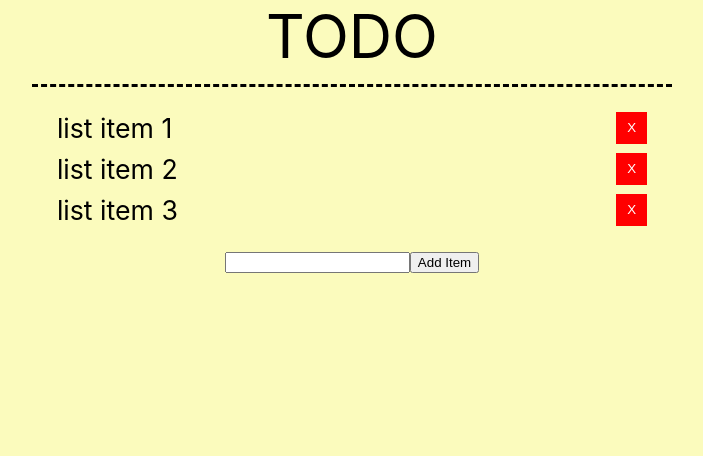
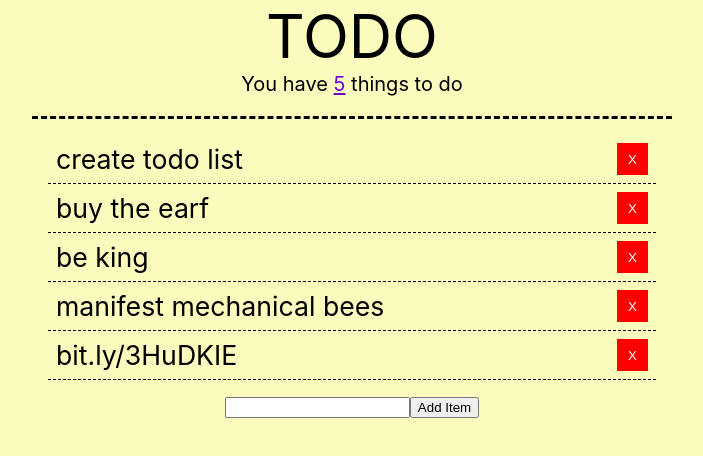
Before and after one commit to dandrewbarlow/fwd-lab7, a React (Create React App) app: page / in a window 1280 px wide. Shown: the top 456 px of the page, without its empty margins (288-991 px from the left). Built offline with nearby package versions, Linux system fonts and the light colour scheme.

Commit message:
final final polish

```diff
--- a/public/index.html
+++ b/public/index.html
@@ -24,7 +24,7 @@
       work correctly both with client-side routing and a non-root public URL.
       Learn how to configure a non-root public URL by running `npm run build`.
     -->
-    <title>React App</title>
+    <title>To Do</title>
   </head>
   <body>
     <noscript>You need to enable JavaScript to run this app.</noscript>
--- a/src/App.css
+++ b/src/App.css
@@ -39,8 +39,18 @@ html {
 
 h1 {
   font-size: 45pt;
-  padding-bottom: .2em;
+}
+
+header {
+  font-size: 15pt;
+  padding-bottom: 1em;
   border-bottom: 3px dashed black;
+}
+
+#count {
+  color: #7200d5;
+  text-decoration: underline;
+  text-underline-offset: .1em;
 }
 
 ul {
@@ -49,11 +59,14 @@ ul {
 
 li {
   list-style: none;
-  margin: .333em;
+  /* margin: .333em; */
   display: flex;
   flex-flow: row nowrap;
   justify-content: space-between;
   font-size: 20pt;
+  text-align: left;
+  border-bottom: 1px dashed black;
+  padding: .3em;
 }
 
 .listItem button{
--- a/src/components/AddItem.js
+++ b/src/components/AddItem.js
@@ -10,7 +10,8 @@ export default class AddItem extends Component {
 
     handleAddItem() {
         this.props.addItem(this.state.textInput.current.value);
-        this.state.textInput.current.value = '';
+        // ! works, but directly mutates state
+        // this.state.textInput.current.value = '';
     }
 
     render() {
--- a/src/components/Todo.js
+++ b/src/components/Todo.js
@@ -8,9 +8,11 @@ export default class Todo extends Component {
 
         this.state = {
             items: [
-                'list item 1',
-                'list item 2',
-                'list item 3'
+                'create todo list',
+                'buy the earf',
+                'be king',
+                'manifest mechanical bees',
+                'bit.ly/3HuDKIE'
             ]
         }
 
@@ -19,7 +21,7 @@ export default class Todo extends Component {
     }
 
     addItem(item){
-        if (item == ''){
+        if (item === ''){
             return;
         }
 
@@ -48,7 +50,10 @@ export default class Todo extends Component {
 
         return (
             <div id="todo">
-                <h1>TODO</h1>
+                <header>
+                    <h1>TODO</h1>
+                    <p>You have <span id="count">{this.state.items.length}</span> things to do</p>
+                </header>
                 <ul>
                     {items}
                 </ul>
```
